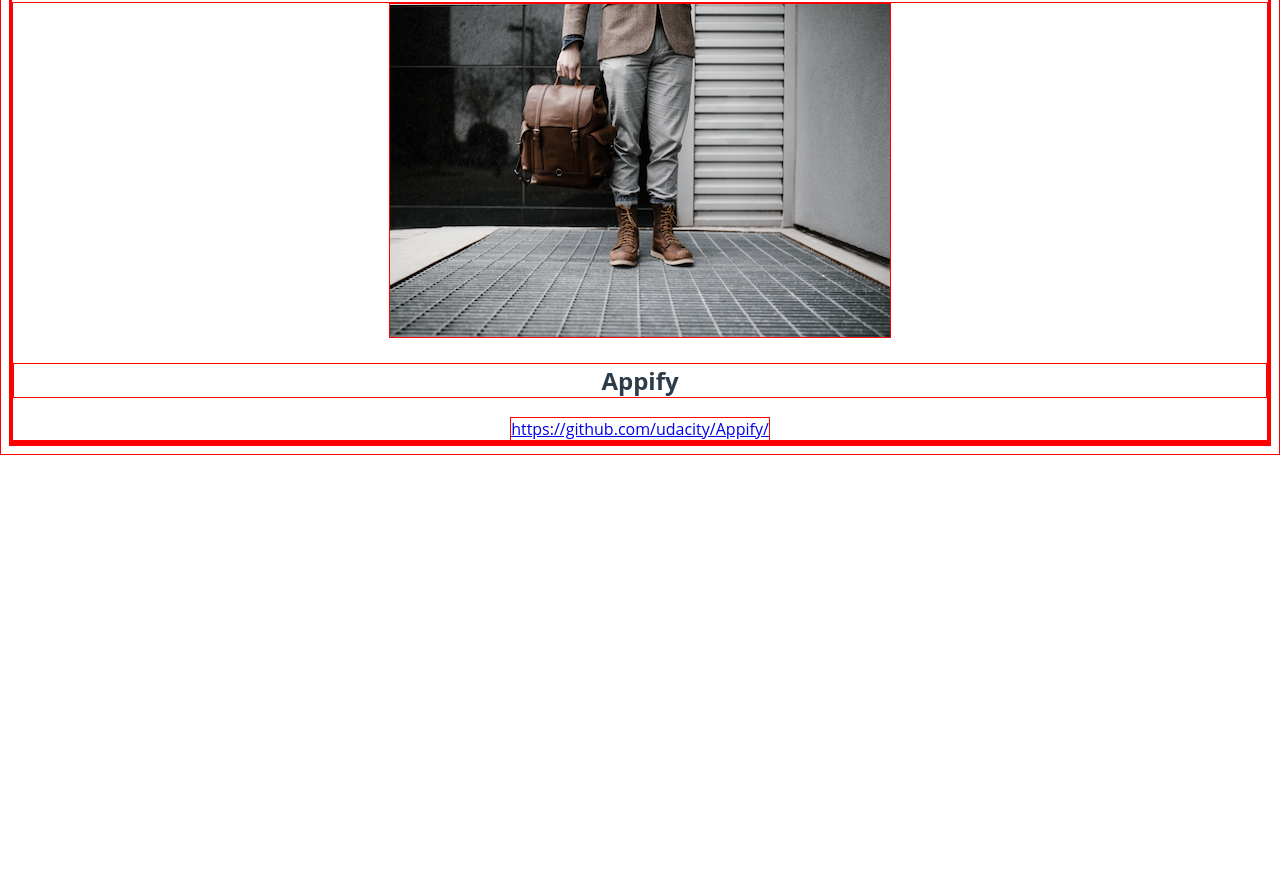
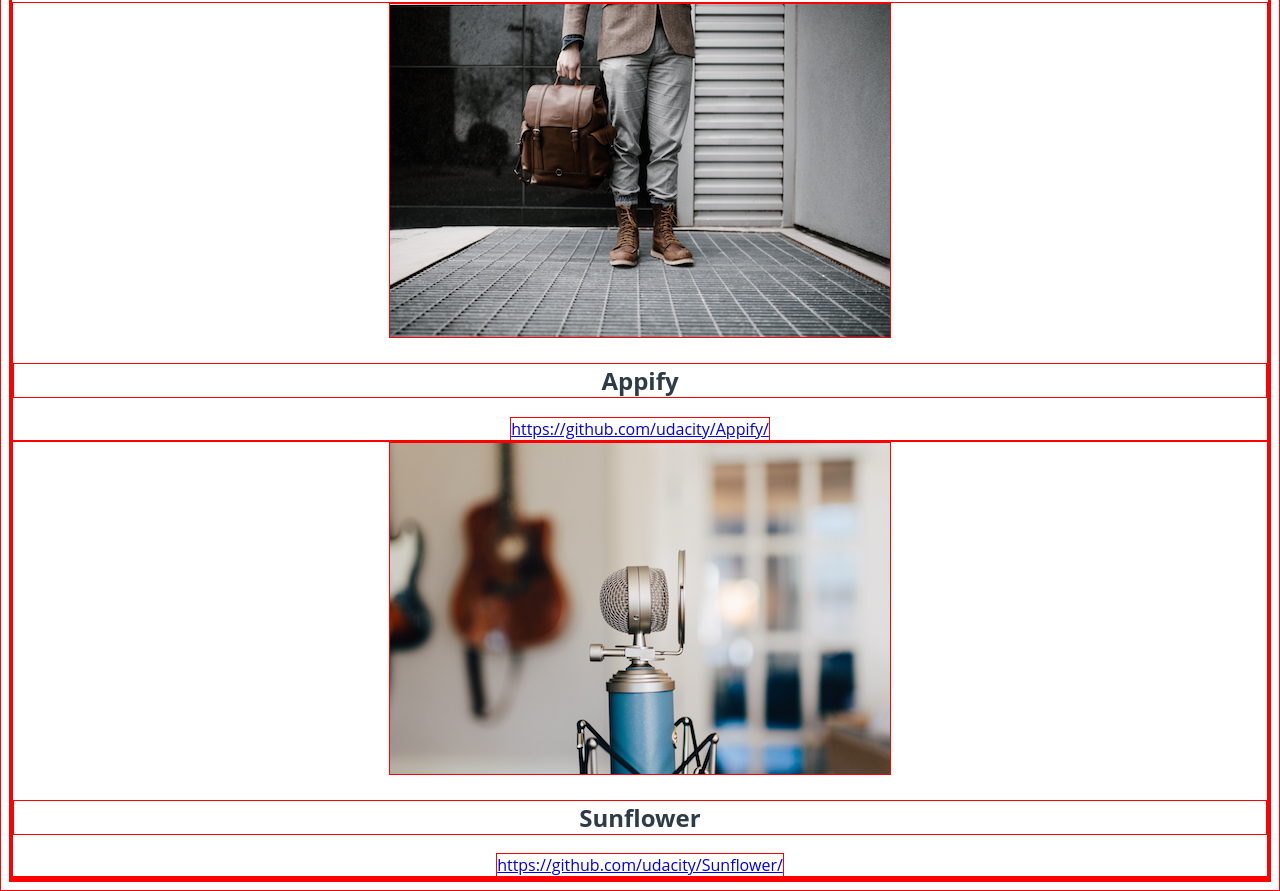
Before and after one commit to lucasjlatour/portfolio-project, a plain HTML site: page index.html in a window 1280 px wide. Shown: the part 513-1404 px from the top of the page. Before the commit the page ends 968 px from the top, so only its background shows below. Drawn offline with Linux system fonts and the light colour scheme.

Commit message:
Add second projects article

```diff
--- a/index.html
+++ b/index.html
@@ -18,12 +18,18 @@
       <figure class="feature-image">
         <img src="images/rawpixel-com-192251.jpg" alt="Ideation image">
       </figure>
+
       <section class="projects">
         <h2>Featured Work</h2>
         <article>
           <img src="images/andrew-neel-227873.jpg" alt="Briefcase photo">
           <h2>Appify</h2>
           <a href="https://github.com/udacity/Appify/">https://github.com/udacity/Appify/</a>
+        </article>
+        <article>
+          <img src="images/kelly-sikkema-216022.jpg" alt="Microphone photo">
+          <h2>Sunflower</h2>
+          <a href="https://github.com/udacity/Sunflower/">https://github.com/udacity/Sunflower/</a>
         </article>
       </section>
     </main>
```
